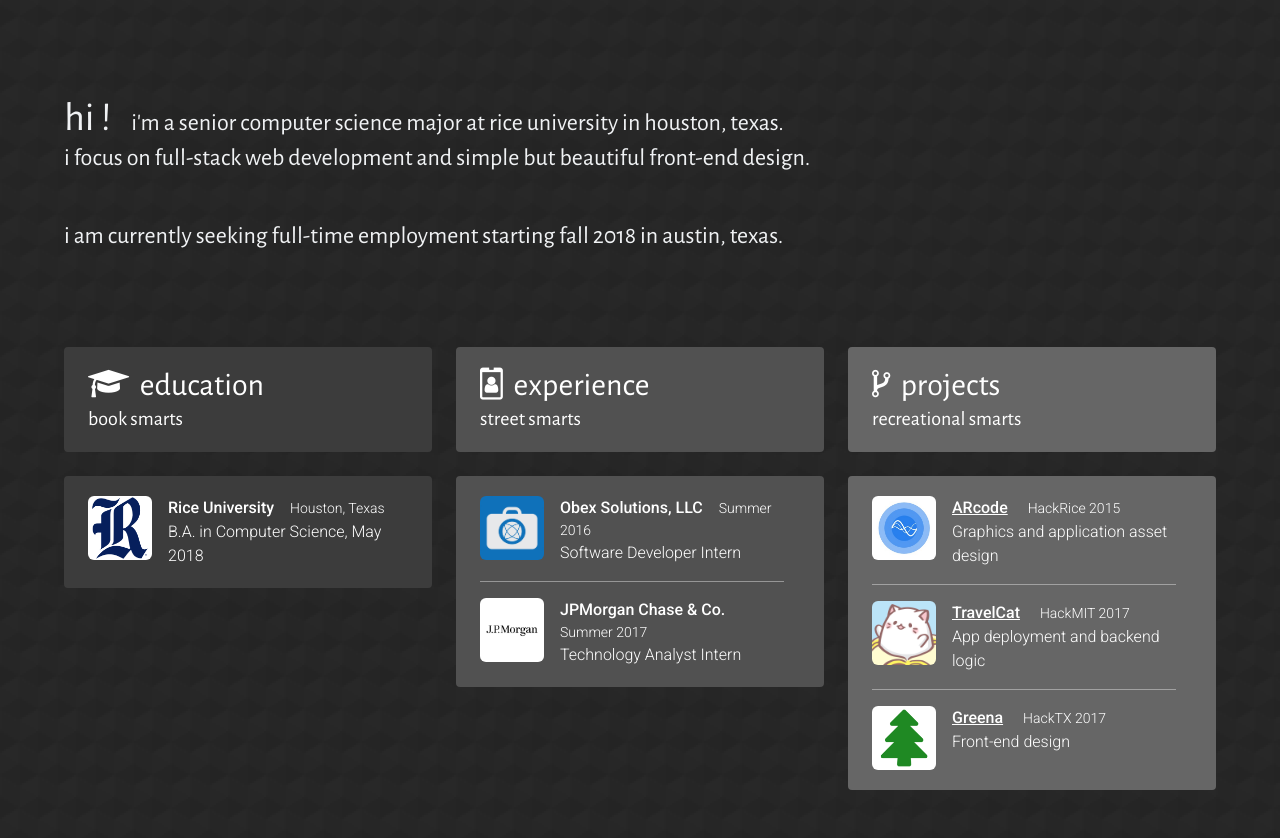
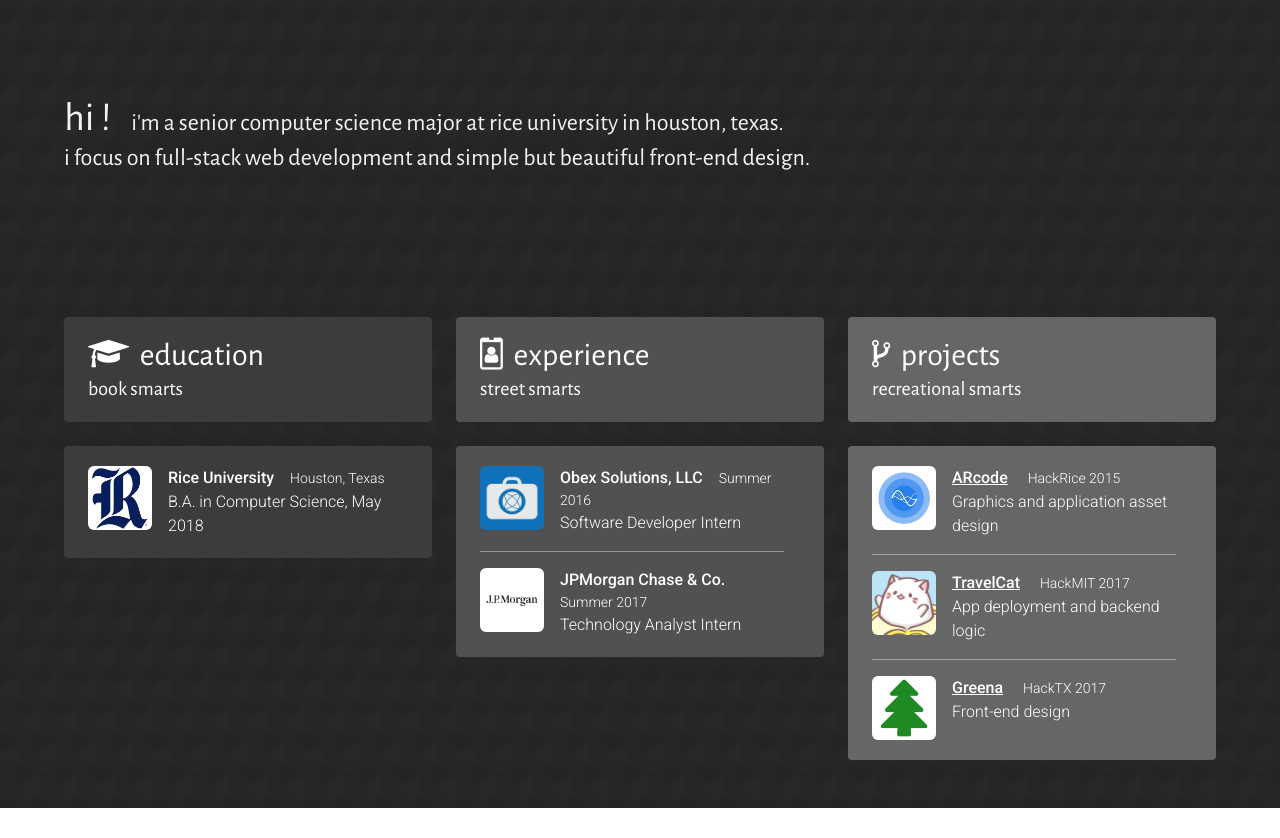
Before and after one commit to williamvwang/williamvwang.github.io, a plain HTML site: page index.html in a window 1280 px wide. Shown: the part 105-943 px from the top of the page. After the commit the page ends 913 px from the top, so only its background shows below. Drawn offline with nearby package versions, Linux system fonts and the light colour scheme.

Commit message:
Prepare for update

```diff
--- a/index.html
+++ b/index.html
@@ -52,7 +52,6 @@
       <span class="subtitle is-2">Hi !</span>&emsp;
       <span class="subtitle is-4">I'm a senior Computer Science major at Rice University in Houston, Texas.</span>
       <p class="subtitle is-4">I focus on full-stack web development and simple but beautiful front-end design.</p><br/>
-      <p class="subtitle is-4">I am currently seeking full-time employment  starting Fall 2018 in Austin, Texas.</p>
     </div>
   </section>
 
```
